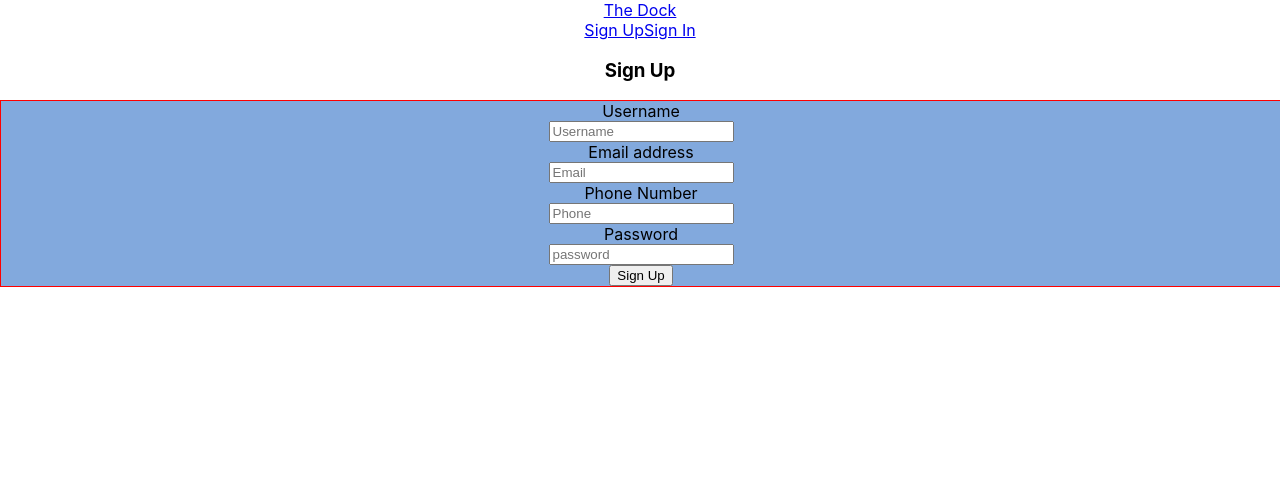
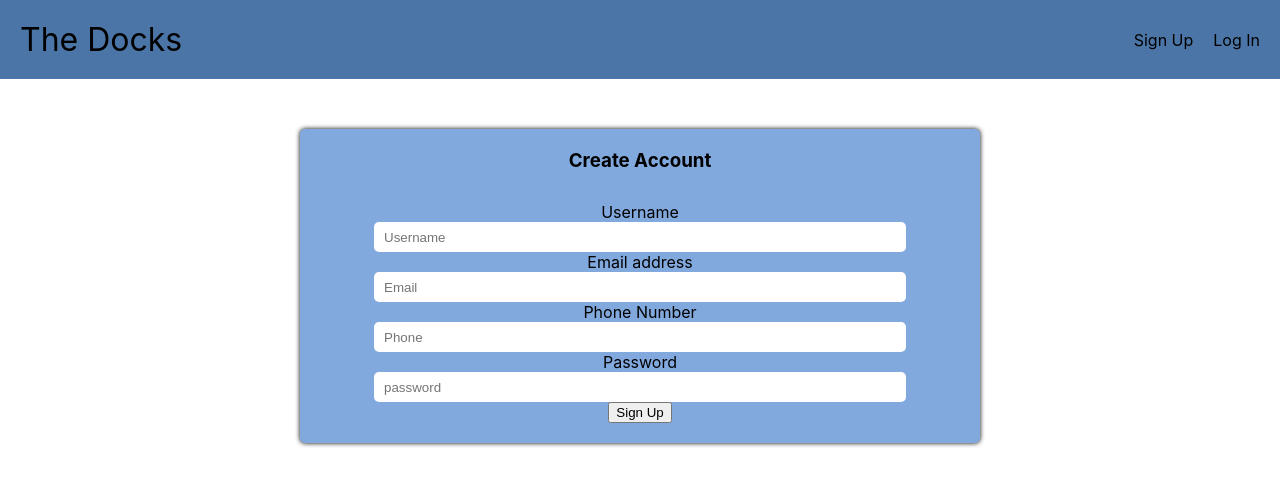
Before and after one commit to MattMoyka/The-Dock, a React (Create React App) app in the folder client/: page /signup in a window 1280 px wide. Shown: the top 486 px of the page. Built offline with nearby package versions, Linux system fonts and the light colour scheme.

Commit message:
styling on nav and sign up

```diff
--- a/client/src/components/Nav/Nav.css
+++ b/client/src/components/Nav/Nav.css
@@ -0,0 +1,29 @@
+.nav{
+  display:flex;
+  flex-flow: row nowrap;
+  justify-content: space-between;
+  align-items: center;
+  padding: 20px;
+  background-color: #4B75A6;
+}
+
+.nav-links{
+  display: flex;
+  flex-flow: row nowrap;
+  justify-content: space-between;
+  width: auto;
+}
+
+.link{
+  color: black;
+  text-decoration: none;
+  padding-left: 20px;
+}
+
+
+.logo{
+  color: black;
+  text-decoration: none;
+font: bold;
+font-size:xx-large;
+}
--- a/client/src/components/Nav/Nav.jsx
+++ b/client/src/components/Nav/Nav.jsx
@@ -1,18 +1,18 @@
 import { NavLink } from "react-router-dom"
 import SignOut from "../../screens/SignOut/SignOut"
-
+import './Nav.css'
 
 const authenticatedOptions = (
   <>
-    <NavLink to='/new'>Add Item</NavLink>
-    <NavLink to='/signout'>Sign Out</NavLink>
+    <NavLink className="link" to='/new'>Add Item</NavLink>
+    <NavLink className="link" to='/signout'>Sign Out</NavLink>
   </>
 )
 
 const unauthenticatedOptions = (
   <>
     <NavLink className="link" to="/signup">Sign Up</NavLink>
-    <NavLink className="link" to="/signin">Sign In</NavLink>
+    <NavLink className="link" to="/signin">Log In</NavLink>
   </>
 )
 
@@ -26,15 +26,16 @@ export default function Nav(props) {
   const { user } = props
   console.log(user)
   return (
-    <nav>
+    <nav className="nav">
       <div>
-        <NavLink to='/items'>The Dock</NavLink>
-        <div>
-          {user && <div className="link welcome">Welcome, {user.username}</div>}
-          {/* {alwaysOptions} */}
-          {user ? authenticatedOptions : unauthenticatedOptions}
-        </div>
+        <NavLink className='logo' to='/items'>The Docks</NavLink>
       </div>
+      <div className='nav-links'>
+        {user && <div className="link">Welcome, {user.username}</div>}
+        {/* {alwaysOptions} */}
+        {user ? authenticatedOptions : unauthenticatedOptions}
+      </div>
+
     </nav>
   )
 }
--- a/client/src/screens/SignUp/Signup.css
+++ b/client/src/screens/SignUp/Signup.css
@@ -1,19 +1,32 @@
-.form-div form {
+.form-div{
+  display: flex;
+  flex-flow: column nowrap;
+margin: 0 auto;
+}
+
+h3{
+
+  margin: 0 0 30px 0;
+
+}
+
+form {
     display: flex;
     flex-direction: column;
     justify-content: center;
     align-items: center;
     background-color: #82A9DD;
-    min-width: 100%;
-    border: 1px solid red;
+    width: 50vw;
+    box-shadow: 0px 0px 5px black;
+    margin: 50px auto;
+    padding: 20px;
+    border-radius: 5px;
 }
-/*
-.form-div form {
-    display: flex;
-    flex-direction: column;
-    justify-content: center;
-    align-items: center;
-    background-color: #82A9DD;
-    min-width: 100%;
-    border: 1px solid red;
-} */
+
+.input{
+  width: 40vw;
+  height: 30px;
+  border-radius: 5px;
+  border: none;
+  padding: 0 10px;
+}
--- a/client/src/screens/SignUp/Signup.jsx
+++ b/client/src/screens/SignUp/Signup.jsx
@@ -61,12 +61,14 @@ export default function SignUp(props) {
   return (
     <Layout>
       <div className="form-div">
-        <h3>Sign Up</h3>
+
 
         <form onSubmit={onSignUp}>
+          <h3>Create Account</h3>
           <label>Username</label>
           <input
             required
+            className='input'
             type="text"
             name="username"
             value={username}
@@ -76,6 +78,7 @@ export default function SignUp(props) {
           <label>Email address</label>
           <input
             required
+            className='input'
             type="text"
             name="email"
             value={email}
@@ -85,6 +88,7 @@ export default function SignUp(props) {
           <label>Phone Number</label>
           <input
             required
+            className='input'
             name="phone"
             value={phone}
             type="text"
@@ -94,6 +98,7 @@ export default function SignUp(props) {
           <label>Password</label>
           <input
             required
+            className='input'
             name="password"
             value={password}
             type="password"
```
